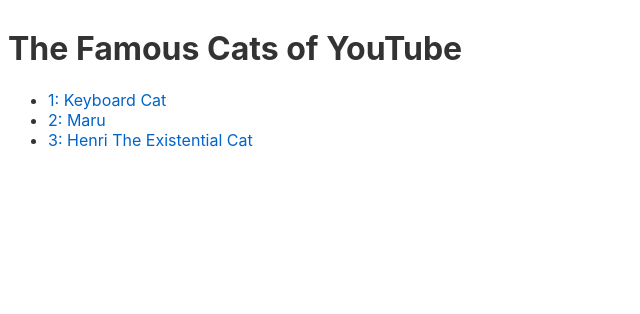
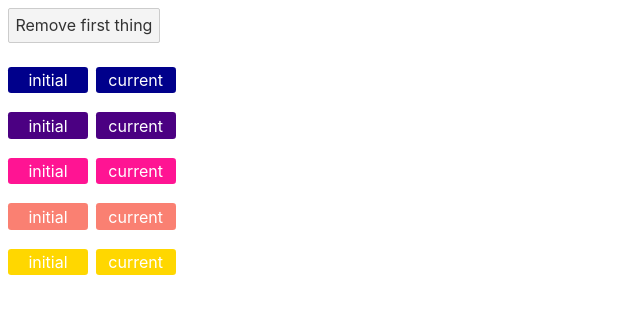
Before and after one commit to alialdanp/Svelte.dev-Tutorial-Code, a Svelte app: page / in a window 1280 px wide. Shown: the top 314 px of the page, without its empty margins (0-640 px from the left). Built offline with nearby package versions, Linux system fonts and the light colour scheme.

Commit message:
04-05. Keyed each blocks

```diff
--- a/src/App.svelte
+++ b/src/App.svelte
@@ -1,35 +1,21 @@
 <script>
-  let cats = [
-    { id: 'J---aiyznGQ', name: 'Keyboard Cat' },
-    { id: 'z_AbfPXTKms', name: 'Maru' },
-    { id: 'OUtn3pvWmpg', name: 'Henri The Existential Cat' },
+  import Thing from './Thing.svelte';
+
+  let things = [
+    { id: 1, color: 'darkblue' },
+    { id: 2, color: 'indigo' },
+    { id: 3, color: 'deeppink' },
+    { id: 4, color: 'salmon' },
+    { id: 5, color: 'gold' },
   ];
+
+  function handleClick() {
+    things = things.slice(1);
+  }
 </script>
 
-<h1>The Famous Cats of YouTube</h1>
+<button on:click={handleClick}> Remove first thing </button>
 
-<ul>
-  <!-- {#each cats as cat}
-    <li>
-      <a target="_blank" href="https://www.youtube.com/watch?v={cat.id}">
-        {cat.name}
-      </a>
-    </li>
-  {/each} -->
-
-  <!-- {#each cats as cat, i}
-    <li>
-      <a target="_blank" href="https://www.youtube.com/watch?v={cat.id}">
-        {i + 1}: {cat.name}
-      </a>
-    </li>
-  {/each} -->
-
-  {#each cats as { id, name }, i}
-    <li>
-      <a target="_blank" href="https://www.youtube.com/watch?v={id}">
-        {i + 1}: {name}
-      </a>
-    </li>
-  {/each}
-</ul>
+{#each things as thing (thing.id)}
+  <Thing current={thing.color} />
+{/each}
--- /dev/null
+++ b/src/Thing.svelte
@@ -0,0 +1,24 @@
+<script>
+  // `current` is updated whenever the prop value changes...
+  export let current;
+
+  // ...but `initial` is fixed upon initialisation
+  const initial = current;
+</script>
+
+<p>
+  <span style="background-color: {initial}">initial</span>
+  <span style="background-color: {current}">current</span>
+</p>
+
+<style>
+  span {
+    display: inline-block;
+    padding: 0.2em 0.5em;
+    margin: 0 0.2em 0.2em 0;
+    width: 4em;
+    text-align: center;
+    border-radius: 0.2em;
+    color: white;
+  }
+</style>
```
